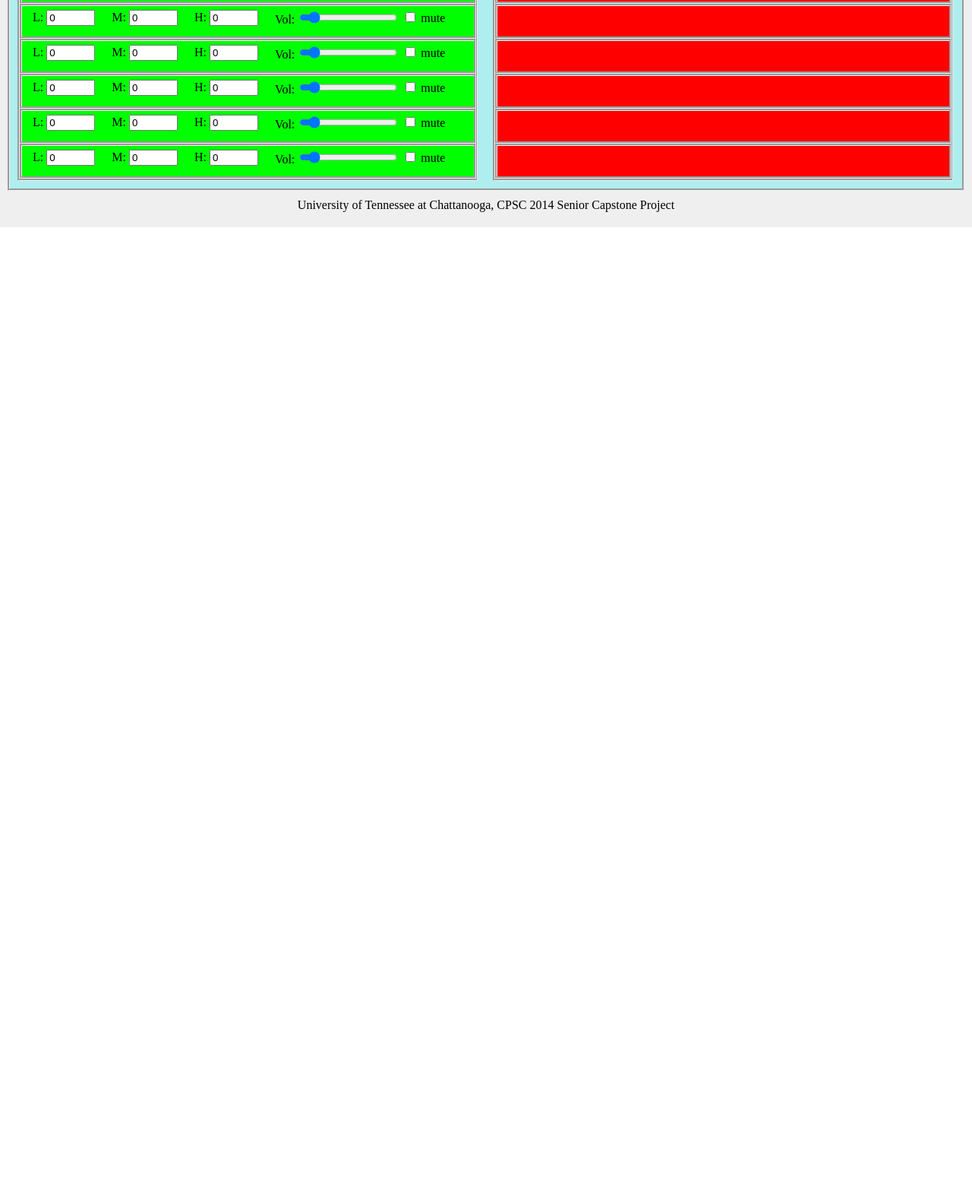
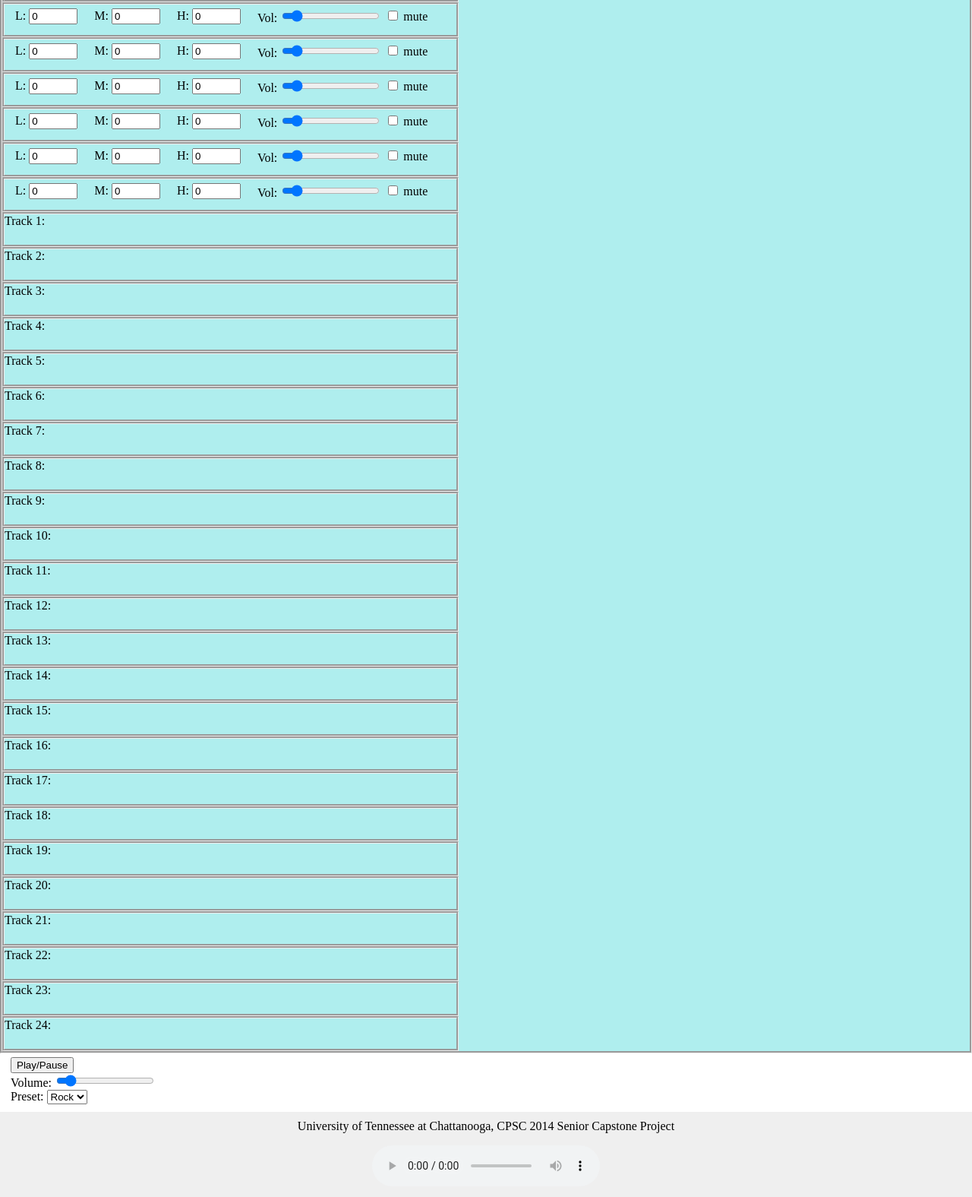
Before and after one commit to J90Edwards/VirtualStudioWebpageSourceCode, a plain HTML site: page index.html in a window 1280 px wide. Shown: the part 1045-2620 px from the top of the page at 76% size. Before the commit the page ends 1344 px from the top, so only its background shows below. Drawn offline with Linux system fonts and the light colour scheme; files that its build step writes are made by us from their sources.

Commit message:
Update index.html

```diff
--- a/index.html
+++ b/index.html
@@ -1,24 +1,49 @@
 <!DOCTYPE html>
 
 <html lang="en">
-	<head>
+	<header>
 		<meta charset="utf-8">
-		<title>Virtual Studio</title>
+			<!-- Title BEGIN -->
+			<title>Virtual Studio</title>
+			<!-- Title END -->
 		<link rel="stylesheet" href="css/style.css" type="text/css">
-	</head>
+	</header>
+
+	<!-- ********************************************************************************* -->
+
 	<body>
+		<!-- wrapper START -->
 		<div class="wrapper">
-			<header>
+				<!-- Small Title -->
+				<h2>Audio Mixer</h2>
+
+				<!-- Large Title -->
 				<h1>Virtual Studio</h1>
-				<nav> <!-- Navigation Links -->
+
+				<!-- Navigation Bar Links START-->
+				<nav>
 					<ul>
-						<li><a href="">Home</a></li><li><a href="">About Us</a></li><li><a href="">Contact Us</a></li>
+						<li><a href="">Home</a></li>
+						<li><a href=""><strike>About</strike></a></li>
+						<li><a href=""><strike>Contact</strike></a></li>
+						<li><a href=""><strike>Log in</strike></a></li>
+						<li><a href=""><strike>Sign up</strike></a></li>
+						<li><a>__________</a></li>
+						<li><a href="http://cp-tech.co.uk/beta/wp-content/uploads/2010/12/download_icon-newer.jpg" class="download-icon"><span></span>Download File</a></li>
 					</ul>
+
 				</nav>
+				<!-- Navigation Bar END -->
 
+
+
+	<!-- ********************************************************************************* -->
+
+	<!-- .content START -->
 	<div id="content">
-		<div class="mixers">
 
+		<!-- Left Section: Equalizers and Controls -->
+		<div id="MixerMenu">
 			<div class="mixer_1">
 				<form>
 					<fieldset> <!-- FIELDSET: Groups low/mid/high/vol/inc/mute Forms Together -->
@@ -79,7 +104,6 @@
 							<input type="checkbox" id="mute">
 							<label for="mute">mute</label>
 						</div>
-
 
 					</fieldset>
 				</form><!-- form -->
@@ -145,7 +169,6 @@
 							<label for="mute">mute</label>
 						</div>
 
-
 					</fieldset>
 				</form><!-- form -->
 			</div>
@@ -178,8 +201,6 @@
 							<label for="mute">mute</label>
 						</div>
 
-
-
 					</fieldset>
 				</form><!-- form -->
 			</div>
@@ -211,9 +232,6 @@
 							<input type="checkbox" id="mute">
 							<label for="mute">mute</label>
 						</div>
-
-
-
 					</fieldset>
 				</form><!-- form -->
 			</div>
@@ -342,7 +360,6 @@
 							<label for="mute">mute</label>
 						</div>
 
-
 					</fieldset>
 				</form><!-- form -->
 			</div>
@@ -374,7 +391,6 @@
 							<input type="checkbox" id="mute">
 							<label for="mute">mute</label>
 						</div>
-
 
 					</fieldset>
 				</form><!-- form -->
@@ -408,8 +424,6 @@
 							<label for="mute">mute</label>
 						</div>
 
-
-
 					</fieldset>
 				</form><!-- form -->
 			</div>
@@ -442,7 +456,6 @@
 							<label for="mute">mute</label>
 						</div>
 
-
 					</fieldset>
 				</form><!-- form -->
 			</div>
@@ -474,8 +487,6 @@
 							<input type="checkbox" id="mute">
 							<label for="mute">mute</label>
 						</div>
-
-
 
 					</fieldset>
 				</form><!-- form -->
@@ -574,7 +585,6 @@
 							<label for="mute">mute</label>
 						</div>
 
-
 					</fieldset>
 				</form><!-- form -->
 			</div>
@@ -606,8 +616,6 @@
 							<input type="checkbox" id="mute">
 							<label for="mute">mute</label>
 						</div>
-
-
 
 					</fieldset>
 				</form><!-- form -->
@@ -706,8 +714,6 @@
 							<label for="mute">mute</label>
 						</div>
 
-
-
 					</fieldset>
 				</form><!-- form -->
 			</div>
@@ -739,9 +745,6 @@
 							<input type="checkbox" id="mute">
 							<label for="mute">mute</label>
 						</div>
-
-
-
 
 					</fieldset>
 				</form><!-- form -->
@@ -775,9 +778,6 @@
 							<label for="mute">mute</label>
 						</div>
 
-
-
-
 					</fieldset>
 				</form><!-- form -->
 			</div>
@@ -810,93 +810,158 @@
 							<label for="mute">mute</label>
 						</div>
 
-
 					</fieldset>
 				</form><!-- form -->
 			</div>
 
-		</div><!-- mixers -->
+		</div>
+		<!-- mixers -->
 
-		<div class="tracks">
+		<div class="wrapright">
+		<!-- Right Section: TrackListMenu BEGIN -->
+		<div id="TrackListMenu">
 
 			<div class="track_1">
-
+				Track 1:
 			</div>
 			<div class="track_2">
-
+				Track 2:
 			</div>
 			<div class="track_3">
-
+				Track 3:
 			</div>
 			<div class="track_4">
-
+				Track 4:
 			</div>
 			<div class="track_5">
-
+				Track 5:
 			</div>
 			<div class="track_6">
-
+				Track 6:
 			</div>
 			<div class="track_7">
-
+				Track 7:
 			</div>
 			<div class="track_8">
-
+				Track 8:
 			</div>
 			<div class="track_9">
-
+				Track 9:
 			</div>
 			<div class="track_10">
-
+				Track 10:
 			</div>
 			<div class="track_11">
-
+				Track 11:
 			</div>
 			<div class="track_12">
-
+				Track 12:
 			</div>
 			<div class="track_13">
-
+				Track 13:
 			</div>
 			<div class="track_14">
-
+				Track 14:
 			</div>
 			<div class="track_15">
-
+				Track 15:
 			</div>
 			<div class="track_16">
-
+				Track 16:
 			</div>
 			<div class="track_17">
-
+				Track 17:
 			</div>
 			<div class="track_18">
-
+				Track 18:
 			</div>
 			<div class="track_19">
-
+				Track 19:
 			</div>
 			<div class="track_20">
-
+				Track 20:
 			</div>
 			<div class="track_21">
-
+				Track 21:
 			</div>
 			<div class="track_22">
-
+				Track 22:
 			</div>
 			<div class="track_23">
-
+				Track 23:
 			</div>
 			<div class="track_24">
+				Track 24:
+			</div>
 
+		</div>
+		<!-- TrackListMenu END -->
 			</div>
-		</div><!-- track -->
 
-	</div><!-- .content -->
-			<footer>
-				University of Tennessee at Chattanooga, CPSC 2014 Senior Capstone Project
-			</footer>
-		<div><!-- .wrapper -->
+	</div>
+	<!-- .content END -->
+
+<!-- ********************************************************************************* -->
+
+	<!-- TRACK Play/Pause + TRACK Volume Slider-->
+		<div id="TrackControls">
+			<form>
+				<!-- GROUP Forms -->
+				<fieldset>
+
+					<!-- Play/Pause Track BEGIN -->
+					<!-- Edit: May need to remove the onclick=alert -->
+					<div class="PlayPause">
+						<button type="button" onclick="alert('playing music')">Play/Pause</button>
+					</div>
+					<!-- Play/Pause Track END -->
+
+
+					<!-- MasterVolume Slider BEGIN -->
+					<div class="MasterVolume">
+						<label for="range">Volume: </label>
+						<input type="range" min="0" max="100" id="slider" value="10" name="volume">
+					</div>
+					<!-- MasterVolume Slider END -->
+
+
+					<!-- Preset Select List BEGIN -->
+					<label>Preset: </label>
+						<select class = "myList">
+							<option value = "Rock">Rock</option>
+							<option value = "Pop">Pop</option>
+							<option value = "Folk">Folk</option>
+							<option value = "Jazz">Jazz</option>
+						</select>
+
+					</fieldset>
+			</form>
+					<!-- Preset Select List END -->
+
+		</div>
+		<!-- Track Controls END -->
+
+<!-- ********************************************************************************* -->
+
+		<!-- footer Start -->
+		<footer>
+			University of Tennessee at Chattanooga, CPSC 2014 Senior Capstone Project
+			<p></P>
+			<audio controls>
+				<source src="vincent.mp3" type="audio/mpeg"/>
+				<source src="vincent.ogg" type="audio/ogg"/>
+				<object type="application/x-shockwave-flash" data="media/OriginalMusicPlayer.swf" width="225" height="86">
+				<param name="movie" value="media/OriginalMusicPlayer.swf"/>
+				<param name="FlashVars" value="mediaPath=vincent.mp3" />
+				</object>
+				<a href="vincent.mp3">Download this lovely song and wish you all the best!</a>
+			</audio>
+
+		</footer>
+		<!-- footer END -->
+
+	</div>
+	<!-- .wrapper END -->
+
 	</body>
 </html>
```
